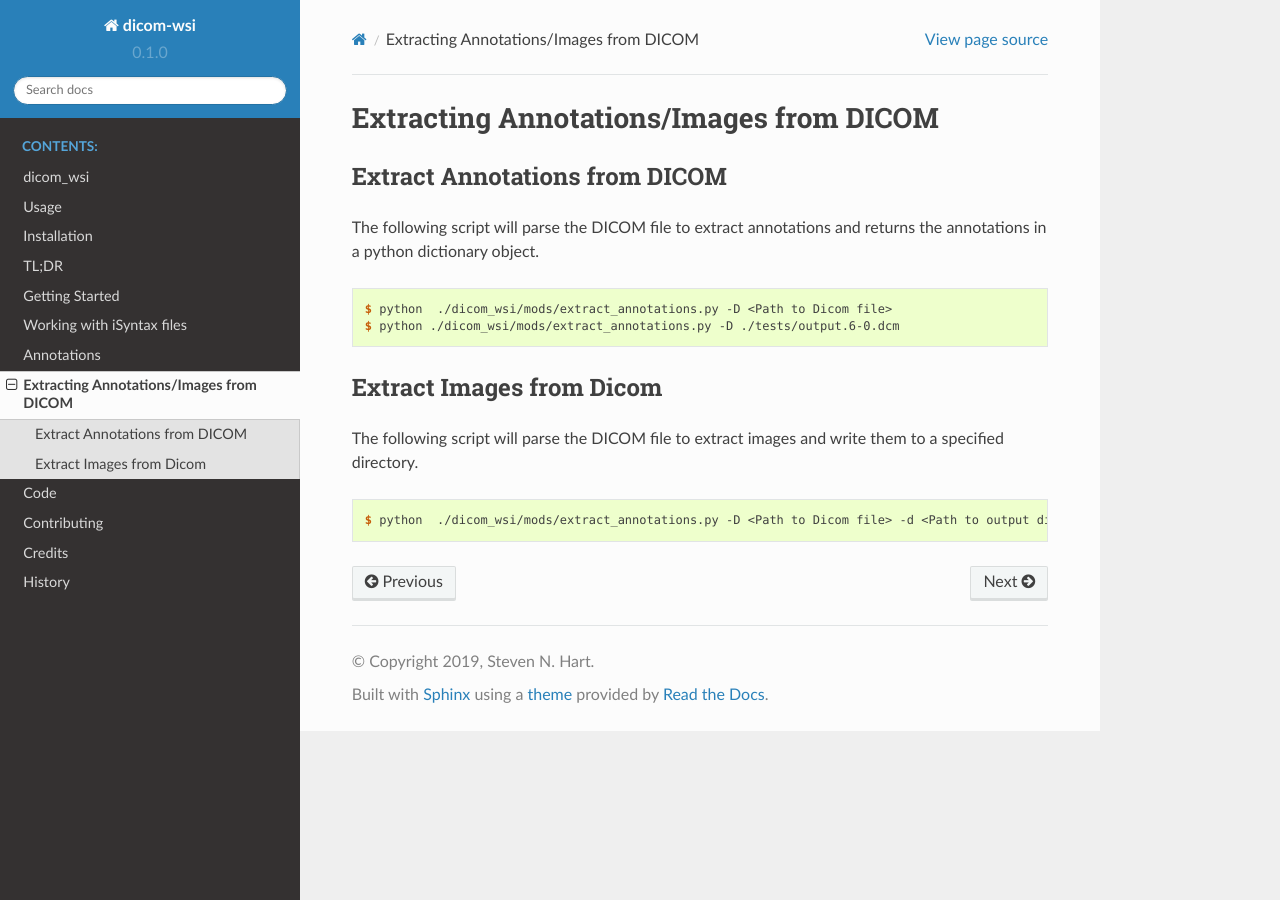
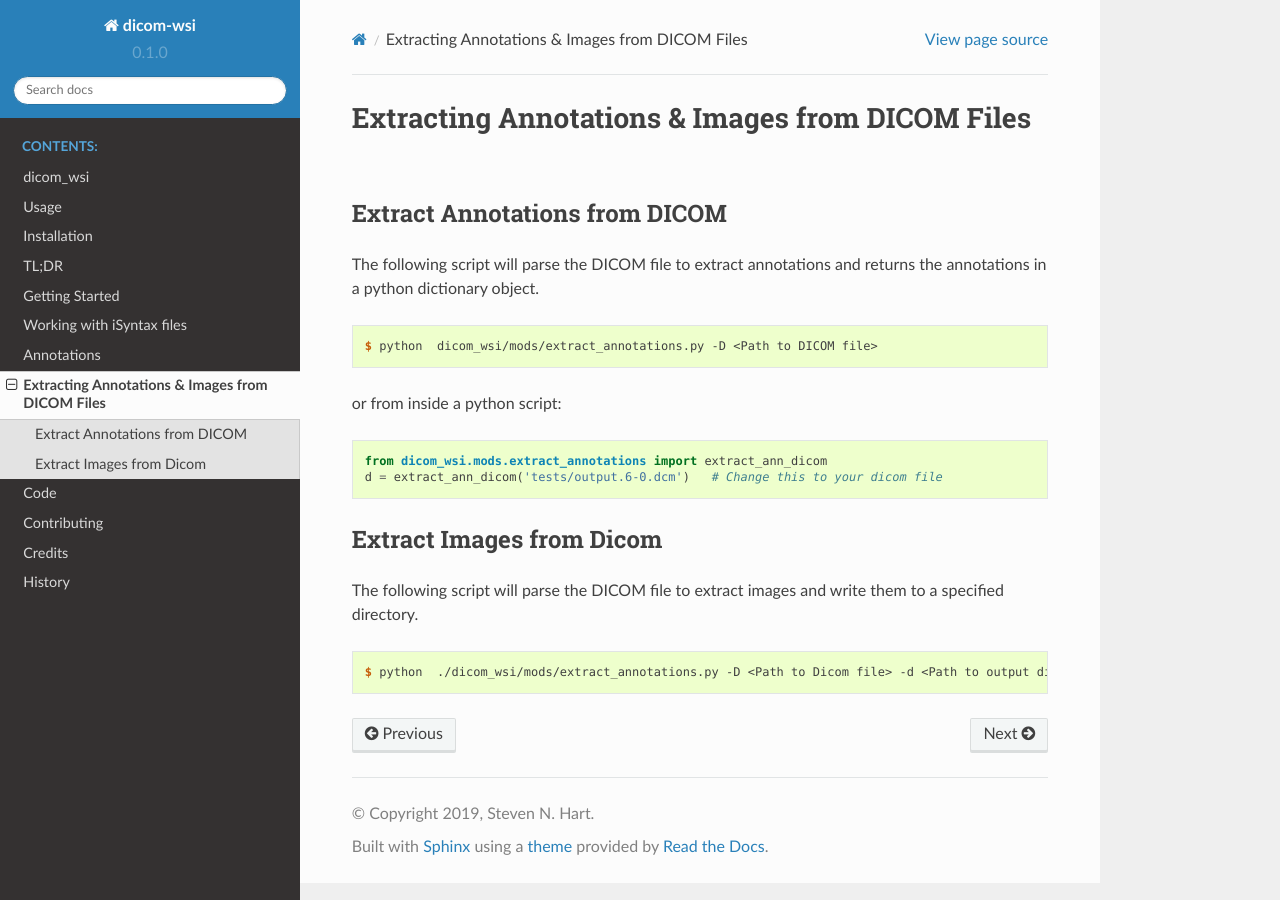
Before and after one commit to Steven-N-Hart/dicom_wsi, a Sphinx documentation site: the page built from docs/extract.rst, in a window 1280 px wide. Built offline with Sphinx 7.4.7 and the Read the Docs theme 2.0.0, drawn with Linux system fonts in a browser that asks for light colours.

Commit message:
Changed rst title

```diff
--- a/docs/extract.rst
+++ b/docs/extract.rst
@@ -1,5 +1,5 @@
 ===========================
-Extracting Annotations/Images from DICOM
+Extracting Annotations & Images from DICOM Files
 ===========================
 
 Extract Annotations from DICOM
@@ -11,8 +11,15 @@ in a python dictionary object.
 
 .. code-block:: console
 
-    $ python  ./dicom_wsi/mods/extract_annotations.py -D <Path to Dicom file>
-    $ python ./dicom_wsi/mods/extract_annotations.py -D ./tests/output.6-0.dcm
+    $ python  dicom_wsi/mods/extract_annotations.py -D <Path to DICOM file>
+
+or from inside a python script:
+
+.. code-block:: python
+
+    from dicom_wsi.mods.extract_annotations import extract_ann_dicom
+    d = extract_ann_dicom('tests/output.6-0.dcm')   # Change this to your dicom file
+
 
 
 Extract Images from Dicom
@@ -22,7 +29,6 @@ The following script will parse the DICOM file to extract images and write them
 to a specified directory.
 
 
-
 .. code-block:: console
 
     $ python  ./dicom_wsi/mods/extract_annotations.py -D <Path to Dicom file> -d <Path to output directory>
```
